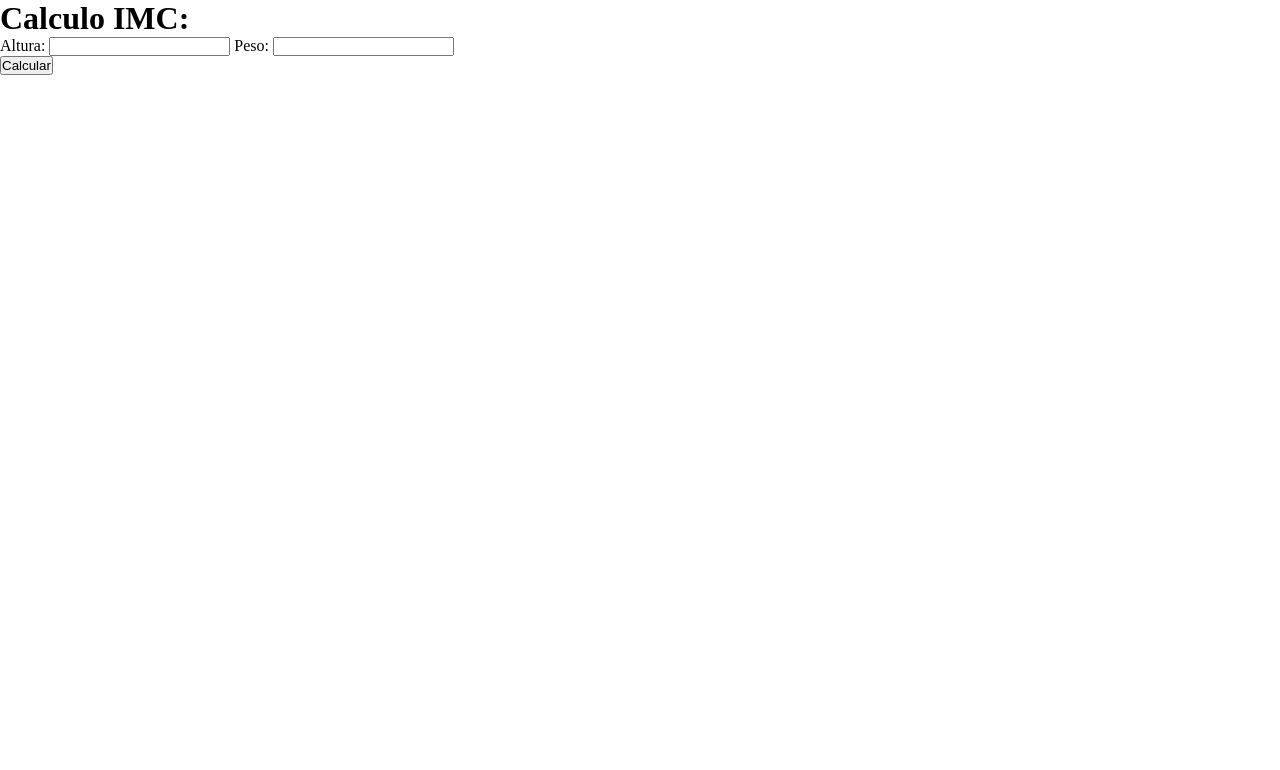
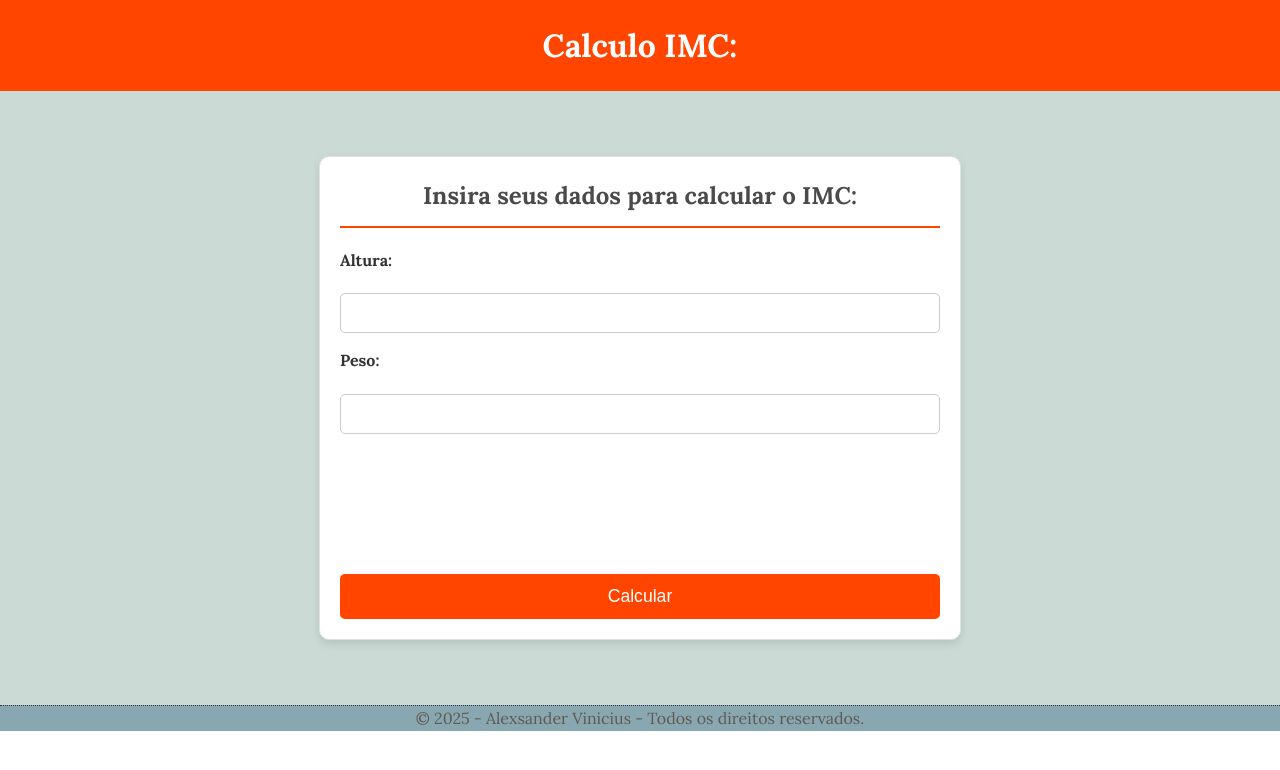
Before and after one commit to alexsanderlinux/imc, a plain HTML site: page index.html in a window 1280 px wide. Drawn offline with Linux system fonts and the light colour scheme; a web font is replaced by a local one.

Commit message:
css finalizado

```diff
--- a/css/style.css
+++ b/css/style.css
@@ -1,6 +1,130 @@
+@import url('https://fonts.googleapis.com/css2?family=Bitcount+Grid+Single:wght@100..900&display=swap');
+@import url('https://fonts.googleapis.com/css2?family=Bitcount+Grid+Single:wght@100..900&family=Lora:ital,wght@0,400..700;1,400..700&display=swap');
+
+
 /*CSS Reset*/
 
 *{
     margin: 0;
     padding: 0;
 }
+
+/* Cabeçalho */
+
+header {
+    background-color: #ff4500; /* Cor de destaque (Laranja/Vermelho) */
+    color: white;
+    padding: 20px 0;
+    text-align: center;
+    box-shadow: 0 2px 4px rgba(0, 0, 0, 0.1);
+}
+
+body {
+    font-family: "Lora", serif;
+    font-optical-sizing: auto;
+    font-weight: 400;
+    font-style: normal;
+    line-height: 1.6;
+    color: #34344e;
+}
+
+/*Conteúdo*/
+
+main {
+    padding: 15px;
+    background-color: #cbdad5;
+}
+
+/* Formulário */
+
+section:last-child {
+    max-width: 600px; /* Limita a largura do formulário */
+    margin: 50px auto;
+    padding: 20px;
+    border: 1px solid #e0e0e0;
+    border-radius: 10px;
+    background-color: white; /* Fundo branco para o formulário */
+    box-shadow: 0 4px 8px rgba(0, 0, 0, 0.1);
+}
+
+section:last-child h2 {
+    text-align: center;
+    color: #4a4a4a;
+    border-bottom: 2px solid #ff4500;
+    padding-bottom: 10px;
+    margin-bottom: 20px;
+}
+
+fieldset {
+    border: none;
+    padding: 0;
+    margin: 0;
+    display: flex;
+    flex-direction: column;
+    gap: 15px;
+}
+
+label {
+    display: block;
+    font-weight: bold;
+    color: #333;
+    margin-bottom: 5px;
+}
+
+input[type="number"]{
+    width: 100%;
+    padding: 10px;
+    border: 1px solid #ccc;
+    border-radius: 5px;
+    box-sizing: border-box;
+    font-size: 1em;
+}
+
+#calcular {
+    display: block;
+    width: 100%;
+    padding: 12px;
+    margin-top: 25px;
+    background-color: #ff4500;
+    color: white;
+    border: none;
+    border-radius: 5px;
+    font-size: 1.1em;
+    cursor: pointer;
+    transition: background-color 0.3s ease;
+}
+
+#calcular:hover {
+    background-color: #e03d00;
+}
+
+/*Saída pós processamento*/
+
+/* Estilo geral para os parágrafos de resultado */
+#valorImc {
+    font-size: 1.2em; /* Tamanho da fonte maior */
+    margin-top: 15px; /* Espaço acima do parágrafo */
+    padding: 10px;
+    border-radius: 5px; /* Cantos arredondados */
+    text-align: center; /* Centraliza o texto */
+    font-weight: bold; /* Deixa o texto em negrito */
+}
+
+/* Estilo para a linha do resultado do IMC (o valor) */
+#classificacao {
+    font-size: 1.2em; /* Tamanho da fonte maior */
+    margin-top: 15px; /* Espaço acima do parágrafo */
+    padding: 10px;
+    border-radius: 5px; /* Cantos arredondados */
+    text-align: center; /* Centraliza o texto */
+    font-weight: bold; /* Deixa o texto em negrito */
+}
+
+/*Rodapé*/
+
+footer {
+    text-align: center;
+    color: #605951;
+    background-color: #89a7b1;
+    border-top: 1px dotted #34344e;
+}
--- a/index.html
+++ b/index.html
@@ -8,21 +8,36 @@
     <title>Teste - IMC</title>
 </head>
 <body>
+    <!-- Cabeçalho -->
+    <header>
+        <h1>Calculo IMC:</h1>
+    </header>
+    <!-- Conteúdo principal -->
+    <main>
+        <section>
+            <h2>Insira seus dados para calcular o IMC: </h2>
 
-    <h1>Calculo IMC:</h1>
+            <fieldset>
 
-    <label for="altura">Altura: </label>
-    <input type="number" name="altura" id="altura" required="required">
+                <label for="altura">Altura: </label>
+                <input type="number" name="altura" id="altura" required="required">
 
-    <label for="peso">Peso: </label>
-    <input type="number" name="peso" id="peso" required="required">
+                <label for="peso">Peso: </label>
+                <input type="number" name="peso" id="peso" required="required">
 
+                <p id="valorImc"></p>
+                <p id="classificacao"></p>
 
+                <button id="calcular" onclick="mostrarImc()">Calcular</button>
 
-    <p id="valorImc"></p>
-    <p id="classificacao"></p>
+            </fieldset>
+        </section>
 
-    <button onclick="mostrarImc()">Calcular</button>
+    </main>
+    <!-- Rodapé -->
+    <footer>
+        <p class="copy">&copy;   2025 - Alexsander Vinicius - Todos os direitos reservados.</p>
+    </footer>
 
 </body>
 </html>
```
